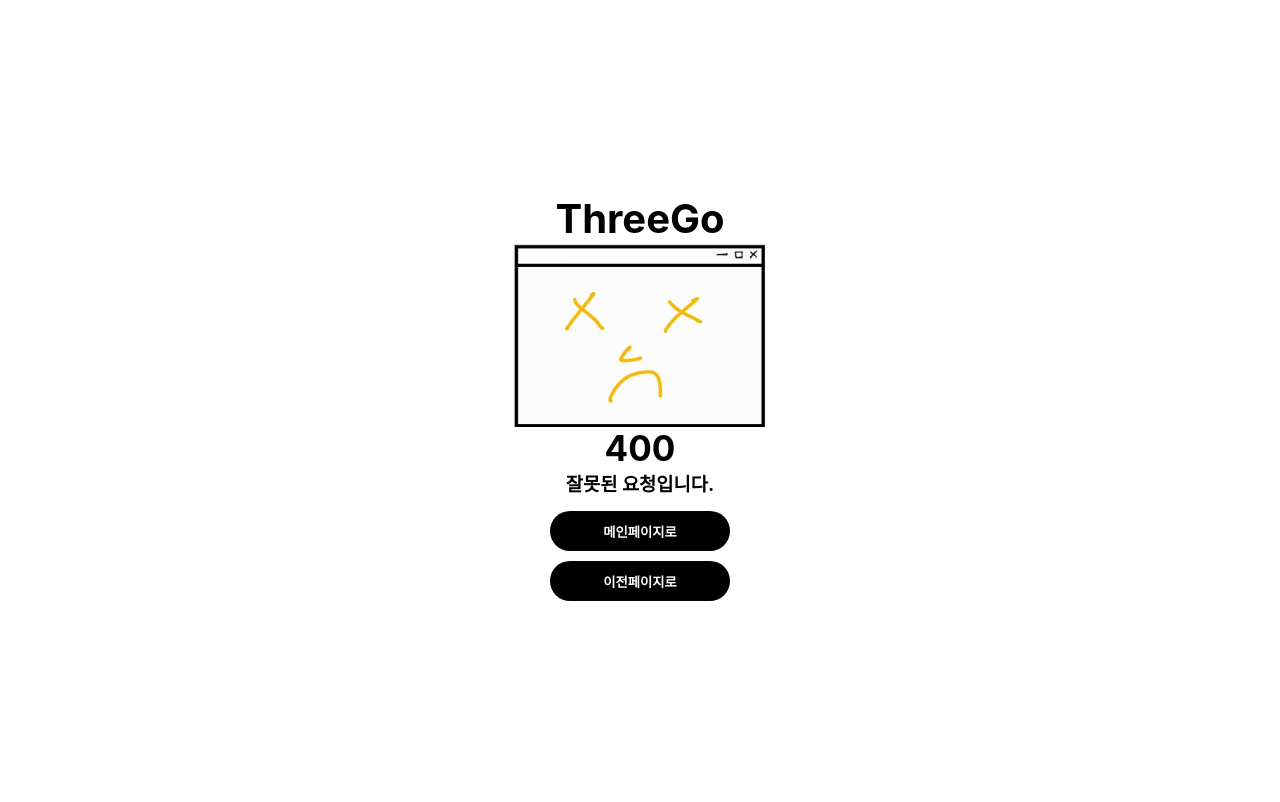
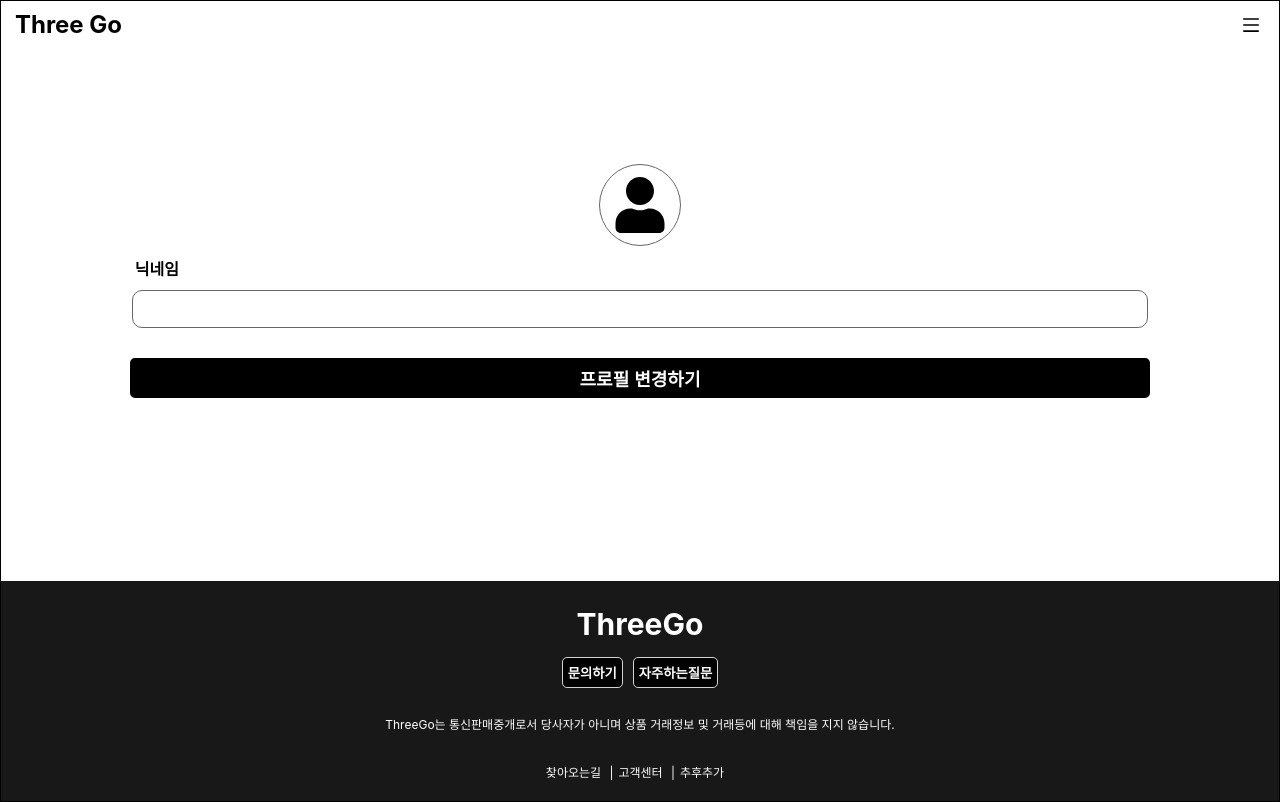
Before and after one commit to leeseongdooo/threego, a React (Create React App) app: page /ProfileEdit in a window 1280 px wide. Built offline with nearby package versions, Linux system fonts and the light colour scheme.

Commit message:
Day0521(1)

```diff
--- a/src/App.js
+++ b/src/App.js
@@ -21,6 +21,8 @@ import InquireWrite from './Component/InquireWrite';
 import InquireDetail from './Component/InquireDetail';
 import MyPageMain from './Component/MyPageMain';
 import ReviewManagement from './Component/ReviewManagement';
+import ProfileEdit from "./Component/ProfileEdit";
+
 function App() {
 
   const fixcss = {
@@ -106,6 +108,10 @@ function App() {
           <ReviewManagement/>
         </Route>
 
+        <Route path="/ProfileEdit">
+          <ProfileEdit/>
+        </Route>
+
 
         <Route path="/Error/:error">
             <ErrorPage/>
--- a/src/Component/MyPageMain.jsx
+++ b/src/Component/MyPageMain.jsx
@@ -45,10 +45,12 @@ function MyPageMain() {
                 </div>
 
                 <div className="PageMoveBox">
-                    <div>
-                        <span>개인정보 변경</span>
-                        <FiChevronRight/>
-                    </div>
+                    <Link to="/ProfileEdit">
+                        <div>
+                            <span>개인정보 변경</span>
+                            <FiChevronRight/>
+                        </div>
+                    </Link>
 
                     <div>
                         <span>고객센터</span>
--- /dev/null
+++ b/src/Component/ProfileEdit.jsx
@@ -0,0 +1,36 @@
+import {React, useState } from "react";
+import Header from "./Header";
+import Bottom from "./Bottom";
+import '../css/ProfileEdit.scss'
+// FaUserAlt
+import { FaUser } from "react-icons/fa";
+import { HiOutlineUserCircle } from "react-icons/hi";
+
+
+function ProfileEdit() {
+
+    return (
+        <div className="ProfileEditBigBox">
+            <Header fontColor="black"/>
+                <div className="ProfileContentBox">
+                    <label className="ProfileImage">
+                        <input type="file" />
+                        <FaUser/>
+                    </label>
+
+                    <div className="InputInfo">
+                        <p>닉네임</p>
+                        <input type="text" />
+                    </div>
+
+
+                    <div className="FinalEditBtn">
+                        <button>프로필 변경하기</button>
+                    </div>
+                </div>
+            <Bottom/>
+        </div>
+    )
+}
+
+export default ProfileEdit;
--- /dev/null
+++ b/src/css/ProfileEdit.scss
@@ -0,0 +1,83 @@
+.ProfileEditBigBox {
+    min-height: 100vh;
+    display: flex;
+    flex-direction: column;
+    justify-content: space-between;
+    border: 1px solid black;
+
+    .ProfileContentBox {
+        margin: auto;
+        width: calc(100% - 30px);
+        display: flex;
+        flex-direction: column;
+        align-items: center;
+        justify-content: space-around;
+        .ProfileImage {
+            width: 80px;
+            height: 80px;
+            display: flex;
+            align-items: center;
+            justify-content: center;
+            overflow: hidden;
+            border-radius: 100%;
+            margin-bottom: 10px;
+            border: 1px solid #676767;
+
+            svg {
+                width: 70%;
+                height: 70%;
+            }
+
+            input[type=file] {
+                display: none;
+            }
+        }
+
+        .InputInfo {
+            width: 100%;
+            display: flex;
+            flex-direction: column;
+            justify-content: center;
+            align-items: center;
+            margin-bottom: 10px;
+            p {
+                width: calc(80% + 12px);
+                margin-bottom: 10px;
+                font-size: 16px;
+                font-weight: 700;
+            }
+
+            input[type=text]
+            {
+                border-radius: 10px;
+                width: 80%;
+                padding: 8px;
+
+                height: 20px;
+                border: 1px solid #676767;
+            }
+        }
+
+        .FinalEditBtn {
+            width: 100%;
+            display: flex;
+            justify-content: center;
+            align-items: center;
+            button {
+                margin-top: 20px;
+                width: calc(80% + 22px);
+                height: 40px;
+                border-radius: 5px;
+                border: none;
+                background-color: black;
+                transition: 0.3s;
+                color: white;
+                font-size: 18px;
+                font-weight: bold;
+                cursor: pointer;
+            }
+        }
+
+
+    }
+}
```
